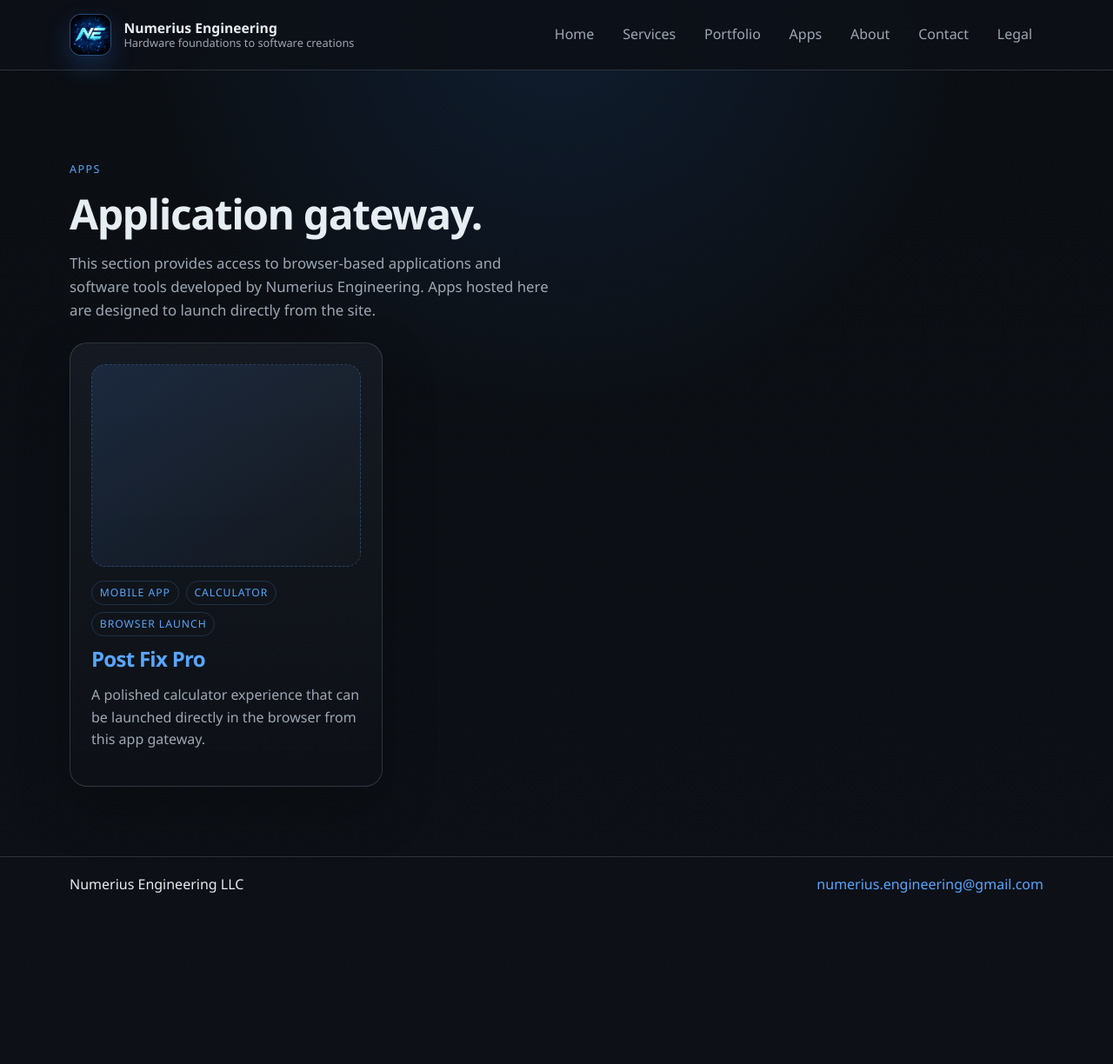
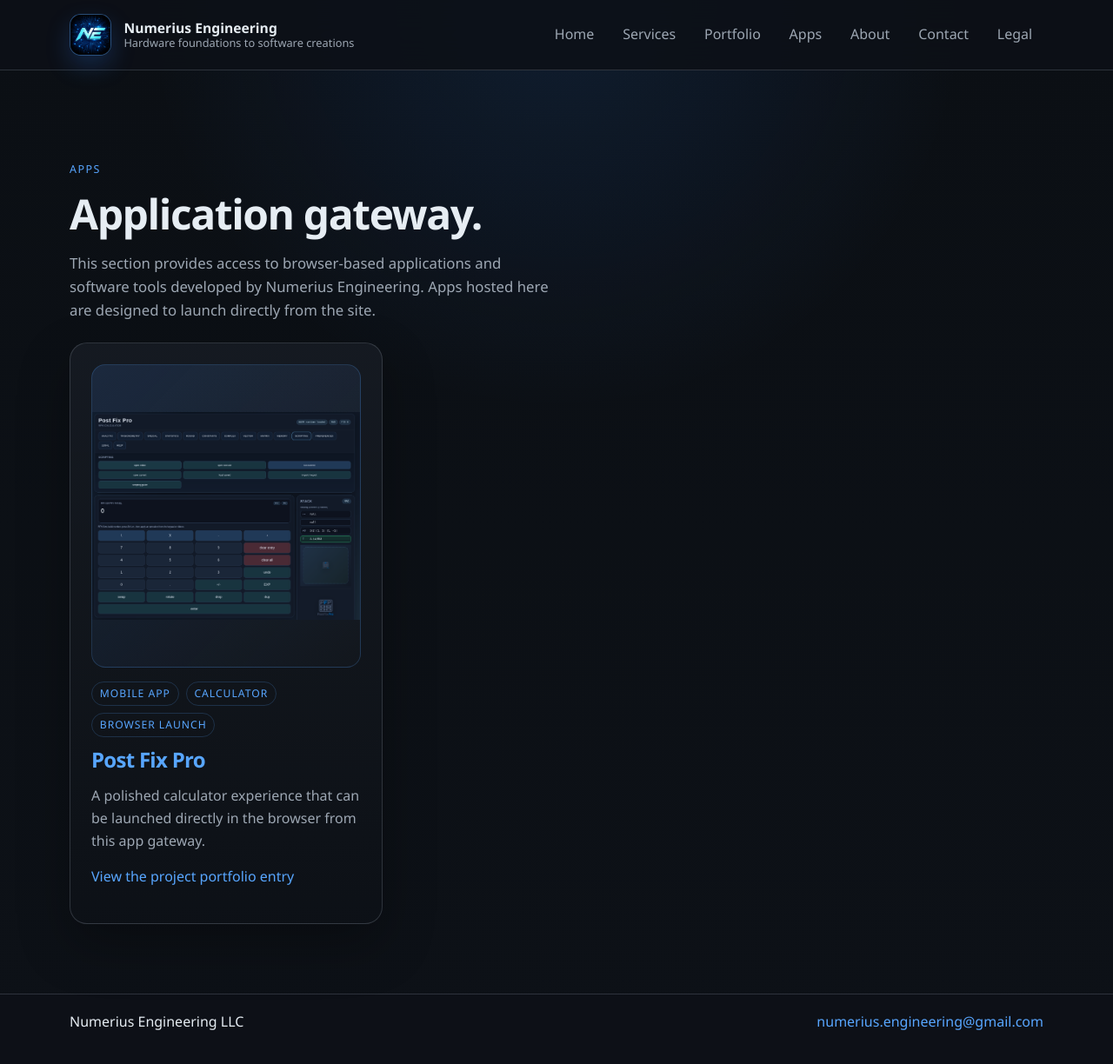
Before and after one commit to numerius-engineering/web, a Jekyll site: the page built from apps.md, in a window 1280 px wide and 1229 px high. Shown: the top 1224 px of the window at 87% size. Built offline with Jekyll 4.4.1, drawn with Linux system fonts in a browser that asks for light colours.

Commit message:
Link Post Fix Pro app and portfolio

```diff
--- a/apps.md
+++ b/apps.md
@@ -11,7 +11,7 @@ description: Gateway for browser-based applications and software tools developed
 
 <section class="gallery-grid">
   <article class="gallery-item">
-    <div class="gallery-frame"></div>
+    <img class="gallery-image" src="{{ '/assets/portfolio/post-fix-pro/cover-overview.png' | relative_url }}" alt="Post Fix Pro overview">
     <div class="gallery-meta">
       <span class="tag">Mobile app</span>
       <span class="tag">Calculator</span>
@@ -19,5 +19,6 @@ description: Gateway for browser-based applications and software tools developed
     </div>
     <h2><a href="{{ '/apps/post_fix_pro_v6_0_0.html' | relative_url }}">Post Fix Pro</a></h2>
     <p>A polished calculator experience that can be launched directly in the browser from this app gateway.</p>
+    <p><a href="{{ '/portfolio/post-fix-pro/' | relative_url }}">View the project portfolio entry</a></p>
   </article>
 </section>
```
Also changed, not shown: _portfolio/post-fix-pro.md (+2 -0 lines).
